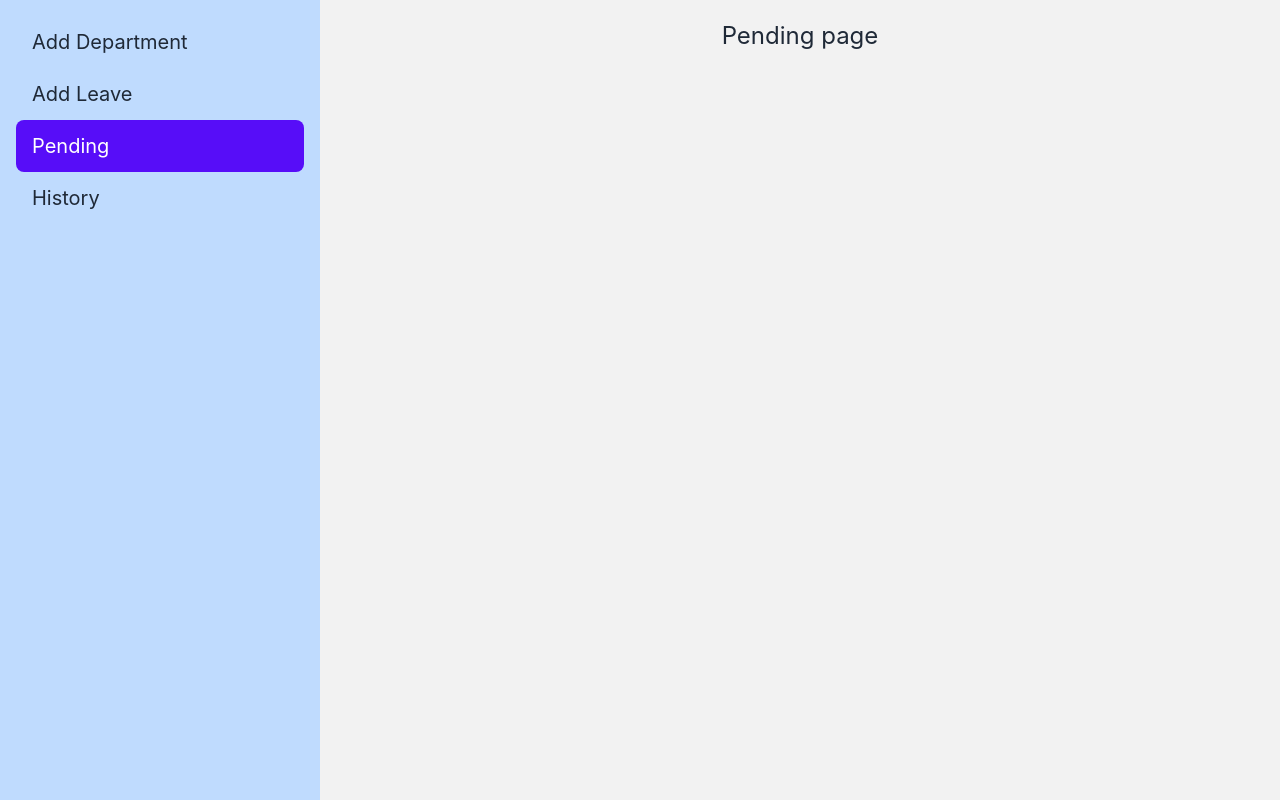
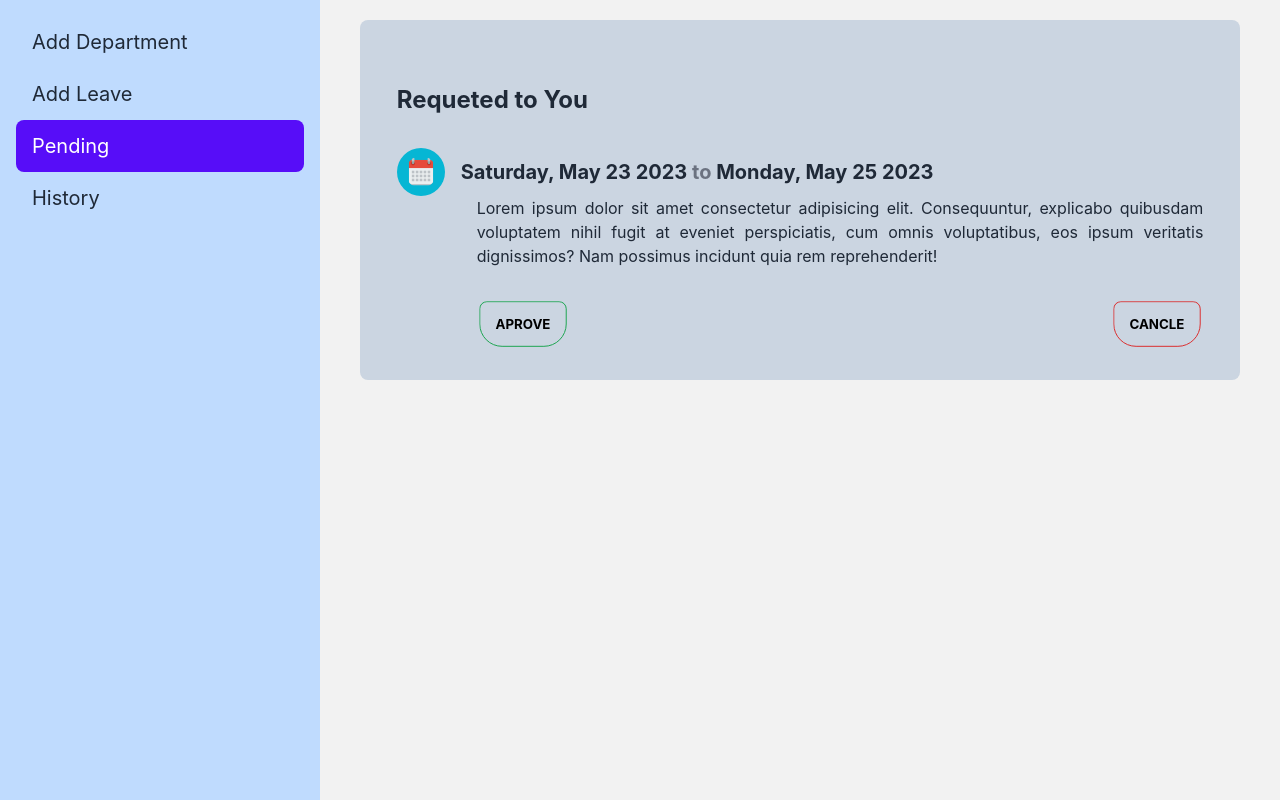
Before and after one commit to coder-sadhin/teachers-leave-application-client, a React (Create React App) app: page /dashboard/pending in a window 1280 px wide. Shown: the top 800 px of the page. Built offline with nearby package versions, Linux system fonts and the light colour scheme; no server answers.

Commit message:
added pending section

```diff
--- a/src/pages/Dashboard/AddDepartment/AddDepartment.jsx
+++ b/src/pages/Dashboard/AddDepartment/AddDepartment.jsx
@@ -43,7 +43,7 @@ const AddDepartment = () => {
             <h1 className='text-2xl font-bold text-center'>Welcome to Department Page</h1>
             <div className='my-8'>
                 <h3 className='text-xl font-bold mb-3'>Available Department</h3>
-                <div className='grid grid-cols-3 gap-5'>
+                <div className='grid grid-cols-1 md:grid-cols-2 lg:grid-cols-3 gap-5'>
                     {
                         dept.map(d => <div className='w-full py-3 px-5 bg-green-300 text-black' key={d._id}>
                             <h3 className='text-xl font-bold flex justify-between items-center'><span>{d.d_name}</span><span className='text-red-700 cursor-pointer'>X</span></h3>
--- a/src/pages/Dashboard/Pending/Pending.jsx
+++ b/src/pages/Dashboard/Pending/Pending.jsx
@@ -1,10 +1,33 @@
 import React from 'react';
+import { Link } from 'react-router-dom';
+import calenderLogo from '../../../assets/calender-logo.png'
 
 const Pending = () => {
     return (
-        <div className=''>
-            <h1 className=' text-2xl text-center'>Pending page</h1>
-        </div>
+        <section className='bg-slate-300 py-8 md:rounded-lg'>
+            <div className='w-11/12 mx-auto mt-8'>
+                <h1 className='text-2xl font-bold mb-8'>Requeted to You</h1>
+                <div>
+                    <div className='flex items-center'>
+                        <img className='w-12 h-12 rounded-full bg-cyan-500 p-2 mr-4' src={calenderLogo} alt="" />
+                        <h2 className='text-sm md:text-xl font-bold'>Saturday, May 23 2023
+                            <span className='text-gray-500'> to </span>
+                            Monday, May 25 2023
+                        </h2>
+                    </div>
+                    <div className='ml-20'>
+                        <p className='text-[14px] md:text-[16px] text-justify mb-8'>Lorem ipsum dolor sit amet consectetur adipisicing elit. Consequuntur, explicabo quibusdam voluptatem nihil fugit at eveniet perspiciatis, cum omnis voluptatibus, eos ipsum veritatis dignissimos? Nam possimus incidunt quia rem reprehenderit!</p>
+                        <div className='flex justify-between items-center'>
+                            <button className='btn btn-outline border-1 border-green-600 text-black hover:bg-green-600 rounded-b-3xl font-bold hidden md:block'>Aprove</button>
+                            <button className='btn btn-outline border-1 border-red-600 text-black hover:bg-red-600 rounded-b-3xl font-bold hidden md:block'>Cancle</button>
+                            <button className='btn btn-outline border-1 border-green-600 text-black hover:bg-green-600 rounded-b-2xl font-bold btn-sm md:hidden'>Aprove</button>
+                            <button className='btn btn-outline border-1 border-red-600 text-black hover:bg-red-600 rounded-b-2xl font-bold btn-sm md:hidden'>Cancle</button>
+                        </div>
+                    </div>
+                </div>
+
+            </div>
+        </section>
     );
 };
 
--- a/src/pages/LeavesManage/LeavesManage.jsx
+++ b/src/pages/LeavesManage/LeavesManage.jsx
@@ -32,8 +32,7 @@ const LeavesManage = () => {
                     <div className='ml-20'>
                         <p className='text-justify mb-8'>Lorem ipsum dolor sit amet consectetur adipisicing elit. Consequuntur, explicabo quibusdam voluptatem nihil fugit at eveniet perspiciatis, cum omnis voluptatibus, eos ipsum veritatis dignissimos? Nam possimus incidunt quia rem reprehenderit!</p>
                         <div className='flex justify-between items-center'>
-                            <PrimaryButton>Cancle Leave</PrimaryButton>
-                            <PrimaryButton>Reshedule</PrimaryButton>
+                        <button className='btn btn-outline border-2 border-red-600 text-black hover:bg-red-600 rounded-b-3xl font-bold'>Cancle Leave</button>
                         </div>
                     </div>
                 </div>
```
